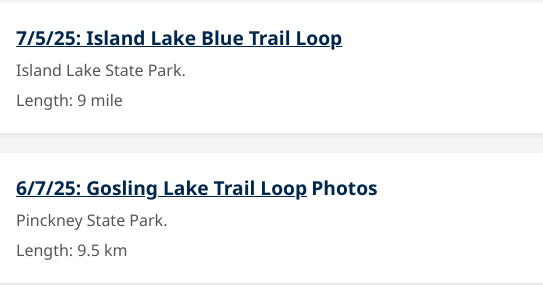
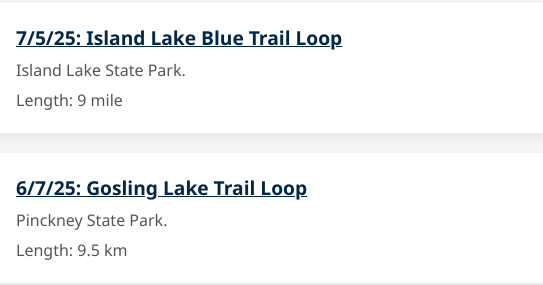
Before and after one commit to Torreskai0722/um-hiking, a plain HTML site: page index.html in a window 1280 px wide. Shown: the part 909-1194 px from the top of the page, 394-937 px from the left. Drawn offline with Linux system fonts and the light colour scheme.

Commit message:
Update index.html

```diff
--- a/index.html
+++ b/index.html
@@ -237,7 +237,7 @@
       </div>
       <div class="week-info">
         <a href="" target="_blank"><u>6/7/25: Gosling Lake Trail Loop</u></a>
-        <a href="https://drive.google.com/drive/folders/1Ko1jq9HckyAcJHrNwabnK9A365QB0UO7?usp=sharing">Photos</a>
+        <!-- <a href="https://drive.google.com/drive/folders/1Ko1jq9HckyAcJHrNwabnK9A365QB0UO7?usp=sharing">Photos</a> -->
         <p>Pinckney State Park.</p>
         <p>Length: 9.5 km</p>
       </div>
```
